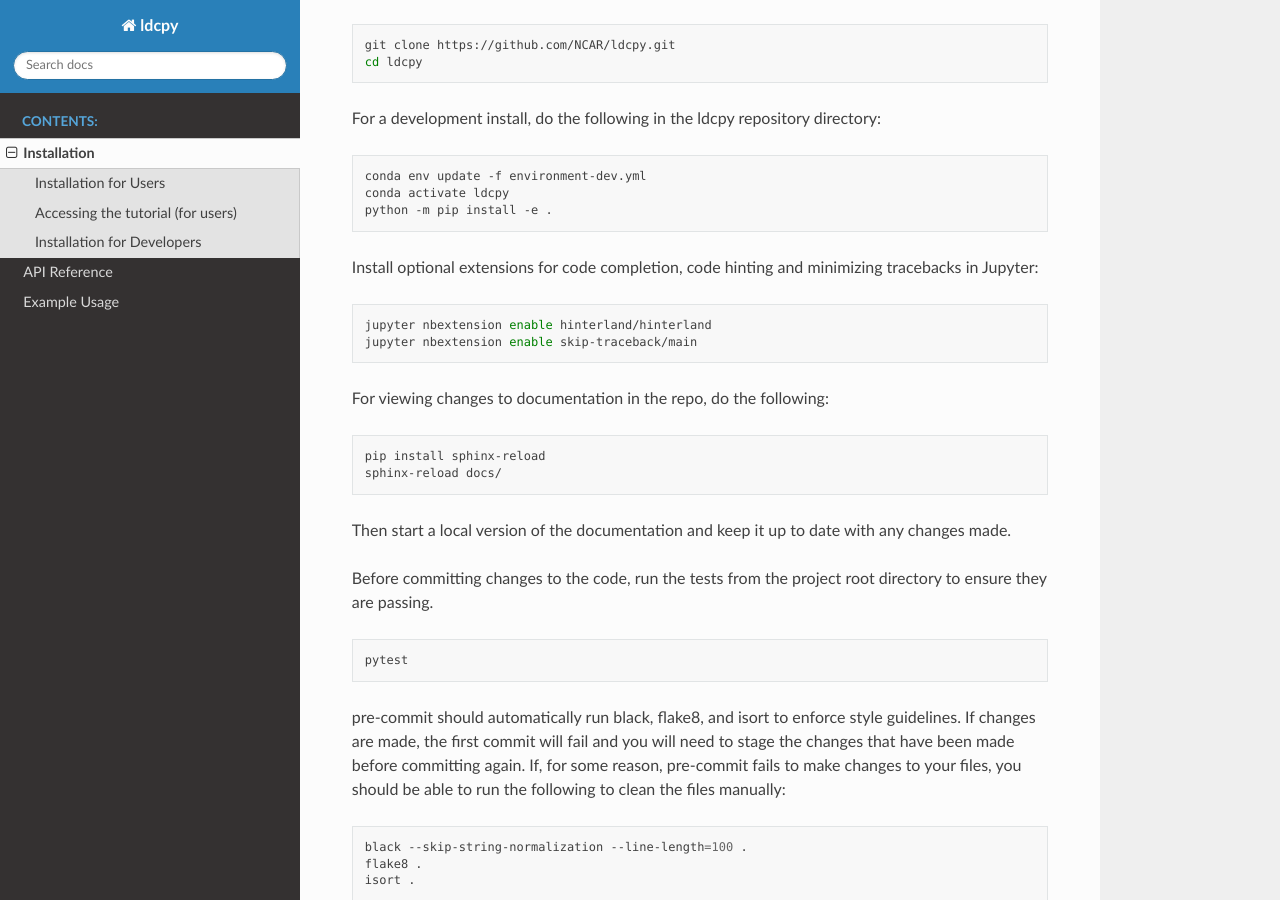
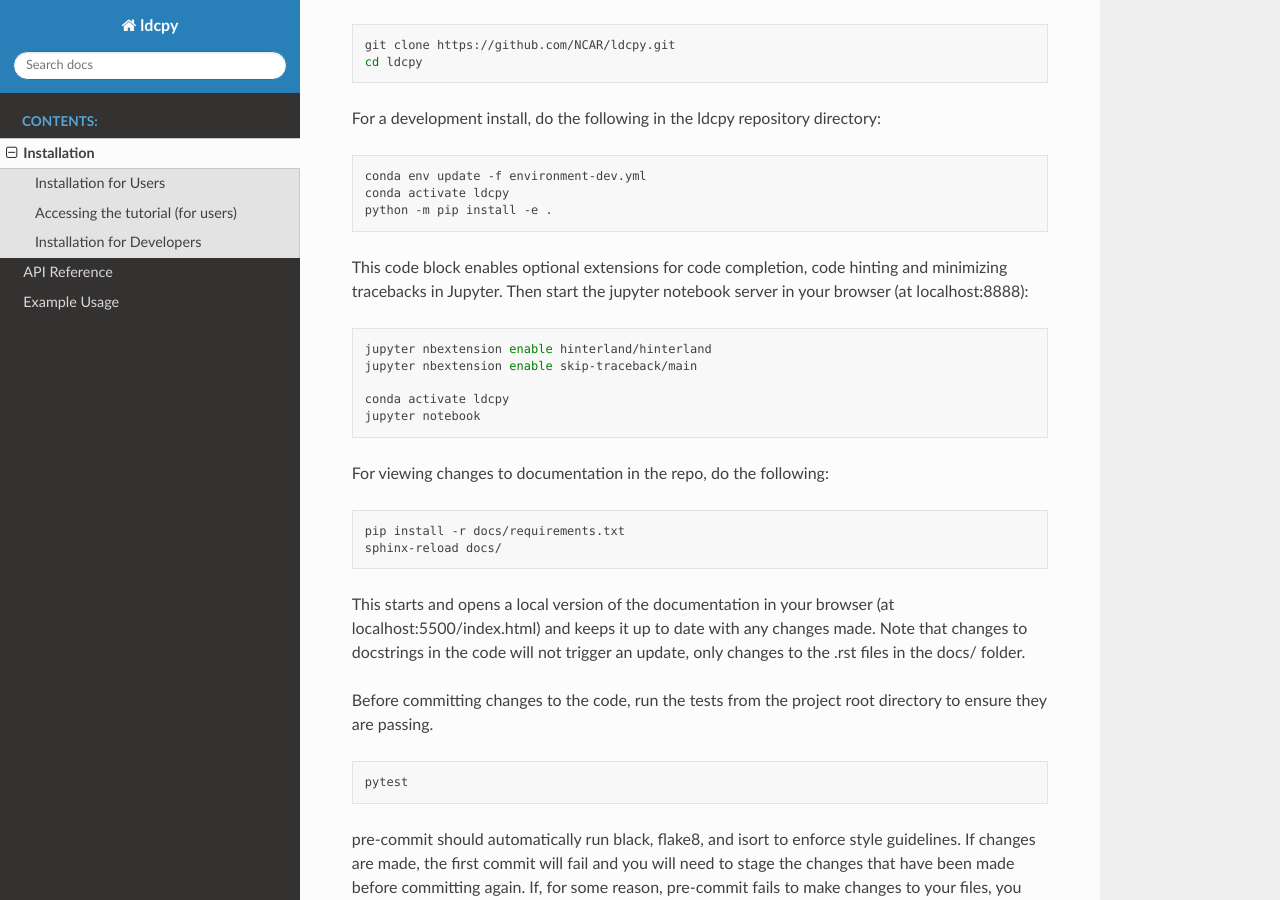
Before and after one commit to NCAR/ldcpy, a Sphinx documentation site: the page built from docs/source/installation.rst, in a window 1280 px wide and 900 px high, scrolled down 1228 px. Built offline with Sphinx 7.4.7 and the Read the Docs theme 2.0.0, drawn with Linux system fonts in a browser that asks for light colours.

Commit message:
updated documentation

```diff
--- a/docs/source/installation.rst
+++ b/docs/source/installation.rst
@@ -72,21 +72,24 @@
     conda activate ldcpy
     python -m pip install -e .
 
-Install optional extensions for code completion, code hinting and minimizing tracebacks in Jupyter:
+This code block enables optional extensions for code completion, code hinting and minimizing tracebacks in Jupyter. Then start the jupyter notebook server in your browser (at localhost:8888):
 
 .. code-block:: bash
 
     jupyter nbextension enable hinterland/hinterland
     jupyter nbextension enable skip-traceback/main
 
+    conda activate ldcpy
+    jupyter notebook
+
 For viewing changes to documentation in the repo, do the following:
 
 .. code-block:: bash
 
-    pip install sphinx-reload
+    pip install -r docs/requirements.txt
     sphinx-reload docs/
 
-Then start a local version of the documentation and keep it up to date with any changes made.
+This starts and opens a local version of the documentation in your browser (at localhost:5500/index.html) and keeps it up to date with any changes made. Note that changes to docstrings in the code will not trigger an update, only changes to the .rst files in the docs/ folder.
 
 Before committing changes to the code, run the tests from the project root directory to ensure they are passing.
 
--- a/environment-dev.yml
+++ b/environment-dev.yml
@@ -17,7 +17,6 @@
   - jupyterlab
   - jupyter_contrib_nbextensions
   - codecov
-  - sphinx
   - pytest
   - pytest-cov
   - zfpy
```
